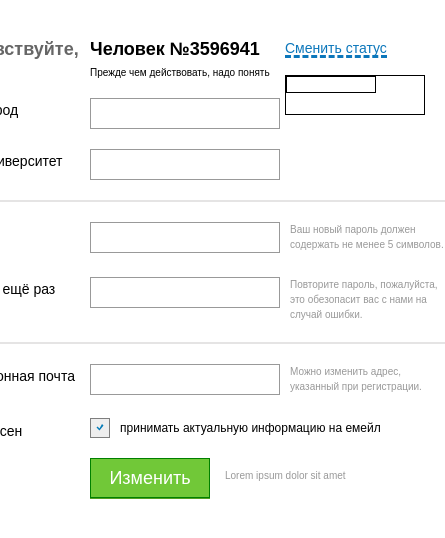
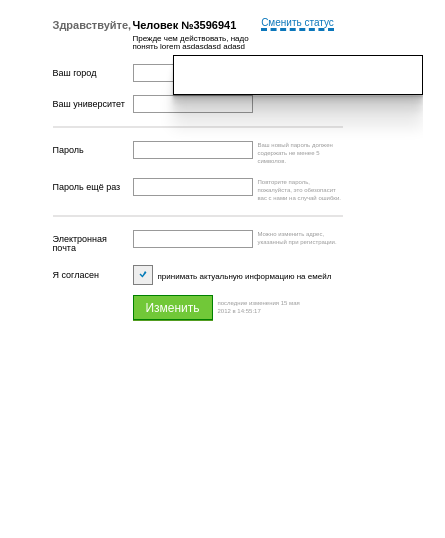
Before and after one commit to Lastllegacy/Frontend-task, a plain HTML site: page index.html in a window 390 px wide. Shown: the whole page, 445 px wide, since content can reach past the window. Drawn offline with Linux system fonts and the light colour scheme.

Commit message:
Making change-status button

```diff
--- a/index.html
+++ b/index.html
@@ -15,7 +15,7 @@
             <div class="subelement__second subelement-human-number bold">Человек №3596941</div>
             <div class="subelement__third change-status-container">
                <div class="subelement-change-status-button">Сменить статус</div>
-                  <div class="subelement-input-change-status">
+                  <div class="subelement-popup-input">
                      <input type="text" class="input-status">
                   </div>
             </div>
@@ -24,7 +24,7 @@
             <div class="main__element main__element-status-text">
                <div class="subelement__first"></div>
                <div class="subelement__second subelement__second-status">
-                  <p>Прежде чем действовать, надо понять </p>
+                  <p class="text-of-status">Прежде чем действовать, надо понять lorem asdasdasd adasd</p>
                </div>
             </div>
             <div class="main__element main__element-city">
@@ -83,7 +83,7 @@
                   <input type="submit" class="button-submit-changer" value="Изменить"></input>
                </div>
                <div class="subelement__third">
-                  <p class="up-time-log">Lorem ipsum dolor sit amet </p>
+                  <p class="up-time-log">последние изменения 15 мая 2012 в 14:55:17 </p>
                </div>
             </div>
          </form>
--- a/js/script.js
+++ b/js/script.js
@@ -1,11 +1,20 @@
-const passwordInput = document.querySelector('.password-input')
-const checkedPasInput = document.querySelector('.checked-password-input')
-const emailInput = document.querySelector('.email-input')
+const passwordInput = document.querySelector('.password-input');
+const checkedPasInput = document.querySelector('.checked-password-input');
+const emailInput = document.querySelector('.email-input');
 
-const pasError = document.querySelector('.password')
-const chPasError = document.querySelector('.checked-password')
-const emailError = document.querySelector('.email')
+const pasError = document.querySelector('.password');
+const chPasError = document.querySelector('.checked-password');
+const emailError = document.querySelector('.email');
 const emailPattern = /^[a-z0-9._%+-]+@[a-z0-9.-]+\.[a-z]{2,4}$/ ;
+
+const popupInput = document.querySelector('.input-status');
+const changeBox = document.querySelector('.subelement-change-status-button');
+const statusText = document.querySelector('.text-of-status')
+
+changeBox.addEventListener('click', () => {
+   popupInput.value = statusText.textContent;
+})
+
 
 const form = document.getElementById('form-update');
 let pasPoint = 0;
--- a/src/style.scss
+++ b/src/style.scss
@@ -5,11 +5,11 @@ body{
    font-size: 14px;
    display: flex;
    justify-content: center;
+   min-height: 105%;
 }
 
 .content {
-   margin: 90px 90px 0 90px;
-   max-width: 1170px;
+   margin: 50px 70px 140px 70px;
 }
 
 .main{
@@ -19,7 +19,12 @@ body{
 
    &__element{
       display: flex;
-
+      &:first-child{
+         margin: 0;
+      }
+      &-city{
+         margin: 20px 0 0 0;
+      }
       margin: 40px 0 0 0;
 
       &-status-text{
@@ -70,6 +75,7 @@ body{
       }
       &.change-status-container{
          display: flex;
+         justify-content: center;
          position: relative;
       }
       .up-time-log{
@@ -84,21 +90,23 @@ body{
    }
    &-change-status-button{
       align-self: flex-end;
-
       border-bottom: dashed #0C77BB;
       color: #0C77BB;
    }
 
-   &-input-change-status{
+   &-popup-input{
       position: absolute;
-      left: 0;
+      // left: -50px;
       top: 40px;
-      width: 140px;
-      height: 40px;
-      border: 1px solid black;
       input.input-status{
-         width: 90px;
+         font-size: 12px;
+         height: 40px;
+         width: 250px;
+         padding: 5px;
+         text-align: justify;
          border: 1px solid black;
+         box-shadow: rgba(0, 0, 0, 0.09) 0px 2px 1px, rgba(0, 0, 0, 0.09) 0px 4px 2px, rgba(0, 0, 0, 0.09) 0px 8px 4px, rgba(0, 0, 0, 0.09) 0px 16px 8px, rgba(0, 0, 0, 0.09) 0px 32px 16px;
+
       }
    }
 
@@ -185,10 +193,10 @@ body{
 
 @media screen and (max-width: 1200px) {
       .content {
-         margin: 70px 70px 0 70px;
+         margin: 35px 70px 0 70px;
       }
       .main__element{
-         margin: 30px 0 0 0;
+         margin: 25px 0 0 0;
          .bold {
             font-size: 26px;
          }
@@ -198,6 +206,7 @@ body{
          .topic-name{
             font-size: 18px;
          }
+
       }
       .container {
          .agreement-text {
@@ -214,8 +223,6 @@ body{
             width: 270px;
             input {
                width: 270px;
-               border: 1px solid #999;
-               height: 31px;
                padding: 0 0 0 12px;
                font-size: 14px;
             }
@@ -234,10 +241,10 @@ body{
 
 @media screen and (max-width: 900px) {
    .content {
-      margin: 45px 45px;
+      margin: 25px 45px;
    }
    .main__element{
-      margin: 25px 0 0 0;
+      margin: 20px 0 0 0;
       .bold {
          font-size: 24px;
       }
@@ -254,6 +261,7 @@ body{
          width: 230px;
          input {
             width: 230px;
+            height: 30px;
             font-size: 12px;
          }
          &-status{
@@ -268,7 +276,11 @@ body{
          width: 200px;
          margin: 0 0 0 14px;
          p{
-            margin: 3px 0 0 0;
+            margin: 0;
+            line-height: 16px;
+         }
+         .up-time-log{
+            margin: 4px 0 0 0;
          }
       }
 }
@@ -279,7 +291,7 @@ body{
       margin: 15px 15px;
    }
    .main__element{
-      margin: 20px 0 0 0;
+      margin: 15px 0 0 0;
       .bold {
          font-size: 18px;
       }
@@ -299,18 +311,27 @@ body{
          width: 180px;
          input {
             width: 190px;
+            height: 25px;
             padding: 0 0 0 10px;
+         }
+         &-status{
+            p{
+               margin: 4px 0 0 0;
+               font-size: 8px;
+            }
+
          }
       }
 
       &__third{
          width: 160px;
-         margin: 0 0 0 15px;
+         margin: 0 0 0 12px;
          p{
             font-size: 10px;
             margin: 0 0 0 5px;
             line-height: 15px;
          }
+
       }
    }
    .container {
@@ -320,3 +341,61 @@ body{
    }
 
 }
+@media screen and (max-width: 545px) {
+   .main__element{
+      margin: 13px 0 0 0;
+      .bold {
+         font-size: 11px;
+      }
+      &-status-text{
+         margin: 8px 0 0 0;
+      }
+      .topic-name{
+         font-size: 9px;
+      }
+   }
+   .subelement{
+
+      &__first{
+         width: 80px;
+      }
+      &__second{
+         width: 120px;
+         input {
+            width: 120px;
+            height: 18px;
+            padding: 0 0 0 6px;
+         }
+      }
+
+      &__third{
+         width: 90px;
+         margin: 0 0 0 0px;
+         p{
+            font-size: 6px;
+            line-height: 8px;
+         }
+         .up-time-log{
+            margin: 4px 0 0 5px;
+         }
+      }
+      &-change-status-button{
+         font-size: 10px;
+      }
+   }
+   .container {
+      padding-left: 25px;
+      .agreement-text {
+         font-size: 8px;
+      }
+   }
+   .button-submit-changer{
+      width: 80px;
+      height: 25px;
+      font-size: 12px;
+      span {
+         font-size: 14px;
+      }
+   }
+
+}
```
Also changed, not shown: css/style.css.
